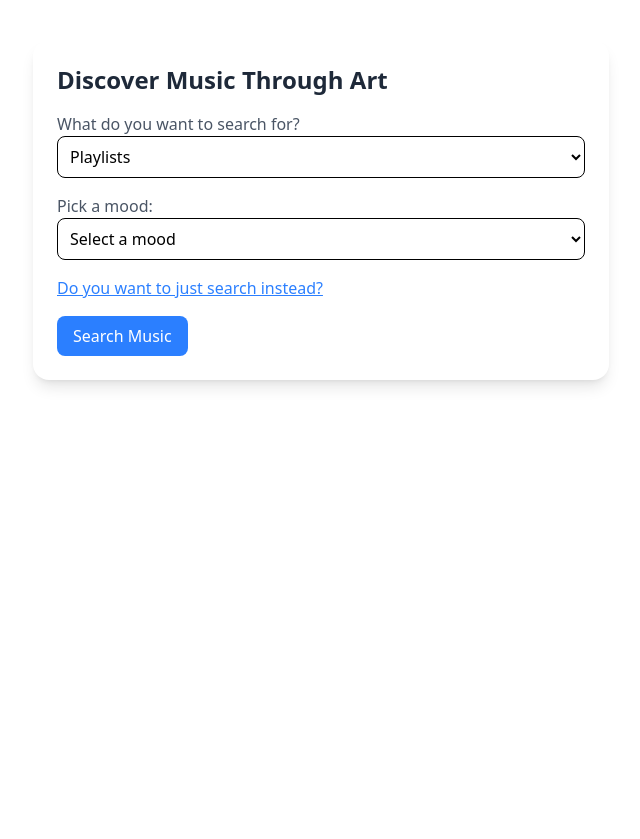
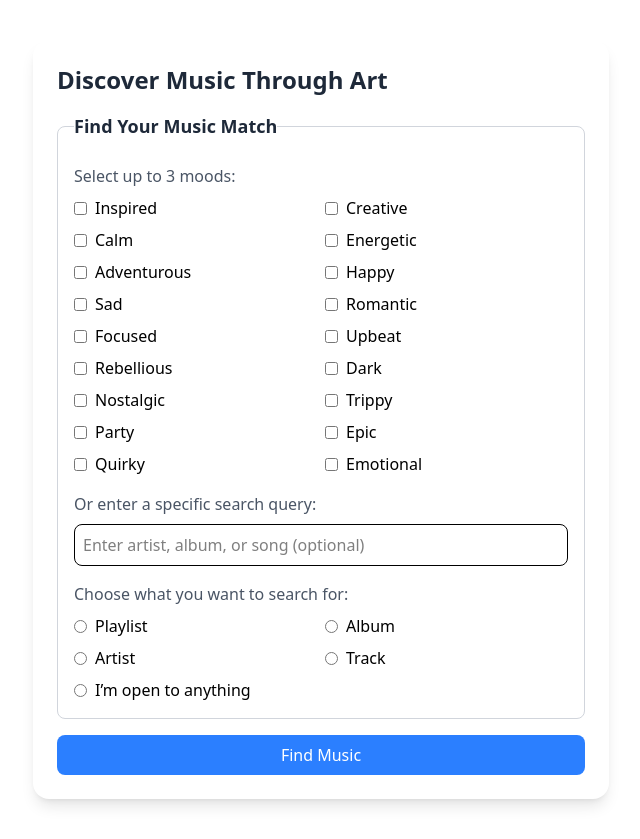
Before and after one commit to lawrence-ivan-reyes/acs-2930-artsonix, a Flask app: page / in a window 1280 px wide. Shown: the part 180-1019 px from the top of the page, without its empty margins (319-959 px from the left). Before the commit the page ends 567 px from the top, so only its background shows below. Run offline with Flask 3, Linux system fonts and the light colour scheme; style sheets or scripts are compiled from the project's sources.

Commit message:
updated index

```diff
--- a/templates/index.html
+++ b/templates/index.html
@@ -21,74 +21,59 @@
         <h1 class="text-2xl font-bold text-gray-800">Discover Music Through Art</h1>
 
         <form id="user-form" class="mt-4" action="/results" method="get">
-            <!-- Recommendation Type Selection -->
-            <label for="rec-type" class="block text-gray-600">What do you want to search for?</label>
-            <select id="rec-type" name="rec_type" class="w-full p-2 border rounded-lg" required>
-                <option value="playlist">Playlists</option>
-                <option value="album">Albums</option>
-                <option value="artist">Artists</option>
-                <option value="track">Tracks</option>
-            </select>
 
-            <!-- Mood Selection -->
-            <label for="mood" class="block text-gray-600 mt-4">Pick a mood:</label>
-            <select id="mood" name="mood" class="w-full p-2 border rounded-lg">
-                <option value="" disabled selected>Select a mood</option>
-                <option value="Inspired">Inspired</option>
-                <option value="Creative">Creative</option>
-                <option value="Calm">Calm</option>
-                <option value="Energetic">Energetic</option>
-                <option value="Adventurous">Adventurous</option>
-                <option value="Happy">Happy</option>
-                <option value="Sad">Sad</option>
-                <option value="Romantic">Romantic</option>
-                <option value="Focused">Focused</option>
-                <option value="Upbeat">Upbeat</option>
-                <option value="Rebellious">Rebellious</option>
-                <option value="Dark">Dark</option>
-                <option value="Nostalgic">Nostalgic</option>
-                <option value="Trippy">Trippy</option>
-                <option value="Party">Party</option>
-                <option value="Epic">Epic</option>
-                <option value="Quirky">Quirky</option>
-                <option value="Emotional">Emotional</option>
-            </select>
+            <!-- 📌 Form Legend -->
+            <fieldset class="border border-gray-300 p-4 rounded-lg">
+                <legend class="text-lg font-bold text-gray-800">Find Your Music Match</legend>
 
-    <!-- Search Option -->
-    <div class="mt-4">
-        <button type="button" id="toggle-search" class="text-blue-500 underline">
-            Do you want to just search instead?
-        </button>
+                <!-- 🎭 Mood Selection (Multi-Select Limit: 3) -->
+                <p class="block text-gray-600 mt-2">Select up to 3 moods:</p>
+                <div class="grid grid-cols-2 gap-2 mt-2">
+                    {% for mood in ["Inspired", "Creative", "Calm", "Energetic", "Adventurous", "Happy", "Sad", "Romantic", "Focused", "Upbeat", "Rebellious", "Dark", "Nostalgic", "Trippy", "Party", "Epic", "Quirky", "Emotional"] %}
+                        <label class="flex items-center">
+                            <input type="checkbox" name="moods" value="{{ mood }}" class="mood-checkbox">
+                            <span class="ml-2">{{ mood }}</span>
+                        </label>
+                    {% endfor %}
+                </div>
 
-        <div id="search-section" class="hidden mt-2">
-            <label for="search-type" class="block text-gray-600">Select media type:</label>
-            <select id="search-type" name="search_type" class="w-full p-2 border rounded-lg">
-                <option value="playlist">Playlists</option>
-                <option value="album">Albums</option>
-                <option value="artist">Artists</option>
-                <option value="track">Tracks</option>
-            </select>
+                <!-- 🔍 Search Query (Optional) -->
+                <p class="block text-gray-600 mt-4">Or enter a specific search query:</p>
+                <input type="text" id="search-query" name="query"
+                    class="w-full p-2 border rounded-lg mt-2"
+                    placeholder="Enter artist, album, or song (optional)">
 
-            <input type="text" id="search-query" name="query"
-                class="w-full p-2 mt-2 border rounded-lg"
-                placeholder="Enter search keyword (e.g., artist, album, song)">
-        </div>
+                <!-- 🎵 Media Type Selection (Radio Buttons) -->
+                <p class="block text-gray-600 mt-4">Choose what you want to search for:</p>
+                <div class="grid grid-cols-2 gap-2 mt-2">
+                    {% for media in ["Playlist", "Album", "Artist", "Track", "I’m open to anything"] %}
+                        <label class="flex items-center">
+                            <input type="radio" name="rec_type" value="{{ media.lower() }}" required>
+                            <span class="ml-2">{{ media }}</span>
+                        </label>
+                    {% endfor %}
+                </div>
+            </fieldset>
+
+            <!-- 🎯 Submit Button -->
+            <button type="submit" class="mt-4 px-4 py-2 bg-blue-500 text-white rounded-lg hover:bg-blue-600 w-full">
+                Find Music
+            </button>
+
+        </form>
     </div>
-
-    <!-- ✅ Submit Button Restored -->
-    <button type="submit" class="mt-4 px-4 py-2 bg-blue-500 text-white rounded-lg hover:bg-blue-600">
-        Search Music
-    </button>
-</form>
+</div>
 
 <script>
-    document.getElementById("toggle-search").addEventListener("click", function () {
-        let searchSection = document.getElementById("search-section");
-        if (searchSection.classList.contains("hidden")) {
-            searchSection.classList.remove("hidden");
-        } else {
-            searchSection.classList.add("hidden");
-        }
+    // 🛑 Limit mood selection to 3
+    document.querySelectorAll('.mood-checkbox').forEach(checkbox => {
+        checkbox.addEventListener('change', function () {
+            let checkedBoxes = document.querySelectorAll('.mood-checkbox:checked');
+            if (checkedBoxes.length > 3) {
+                this.checked = false;
+                alert("You can only select up to 3 moods.");
+            }
+        });
     });
 </script>
 
```
